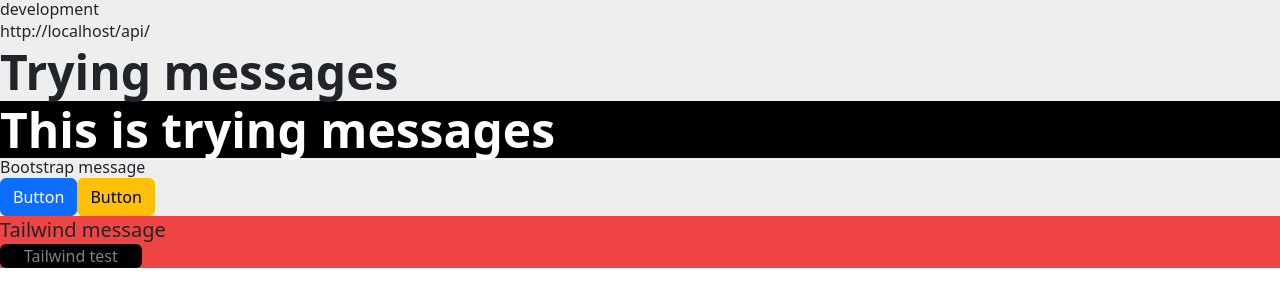
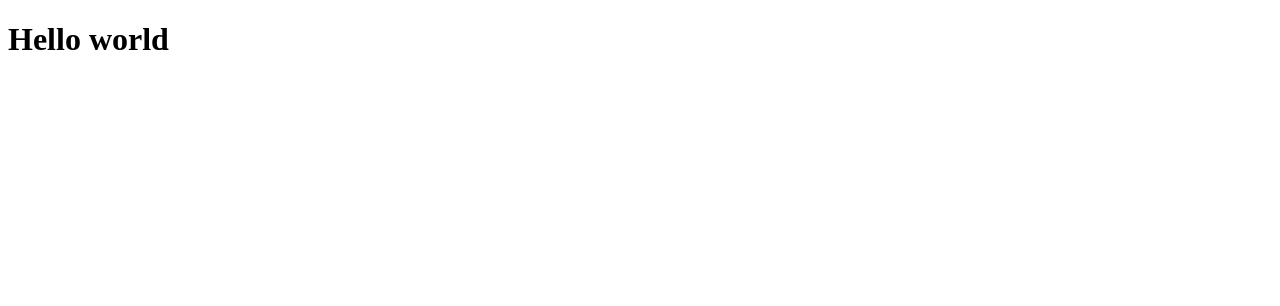
Before and after one commit to deccalpro/baran-react-starter-kit, a React (Create React App) app: page / in a window 1280 px wide. Shown: the top 306 px of the page. Built offline with nearby package versions, Linux system fonts and the light colour scheme.

Commit message:
degisti biseler

```diff
--- a/package.json
+++ b/package.json
@@ -12,6 +12,7 @@
     "react-bootstrap": "^2.6.0",
     "react-dom": "^18.2.0",
     "react-scripts": "5.0.1",
+    "sass": "^1.56.1",
     "serve": "^14.1.1",
     "styled-components": "^5.3.6",
     "web-vitals": "^2.1.4"
--- a/src/App.js
+++ b/src/App.js
@@ -1,21 +1,10 @@
-import styles from './App.module.css'
-import { Title } from "./Components"
-import Bootstrap from "./Bootstrap"
-import './tailwind.css'
-import Tailwind from "./Tailwind"
+import './style.scss'
 
 function App() {
+  return (
+    <div>
+      <h1>Hello world</h1>
 
-  return (
-    <div className={styles.App}>
-      <h3>{process.env.NODE_ENV}</h3>
-      <p>
-        {process.env.REACT_APP_API_URL}
-      </p>
-        <Title>Trying messages</Title>
-        <Title theme="dark">This is trying messages</Title>
-        <Bootstrap/>
-        <Tailwind/>
     </div>
   );
 }
--- /dev/null
+++ b/src/style.css
@@ -0,0 +1,8 @@
+.env {
+  background: yellow;
+}
+
+.env span {
+  background: black;
+  color: red;
+}
--- /dev/null
+++ b/src/style.min.css
@@ -0,0 +1 @@
+.env{background:yellow}.env span{background:black;color:red}
--- /dev/null
+++ b/src/style.scss
@@ -0,0 +1,7 @@
+.env {
+  background: yellow;
+  span {
+    background: black;
+    color: red;
+  }
+}
```
Also changed, not shown: src/Styles.js (added, +24 -0 lines), 1 other file (tests, documents, lock files or other folders).
